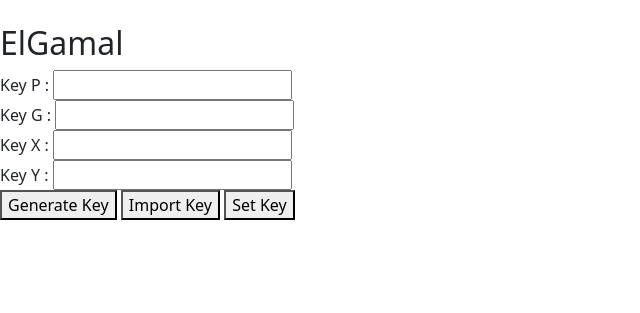
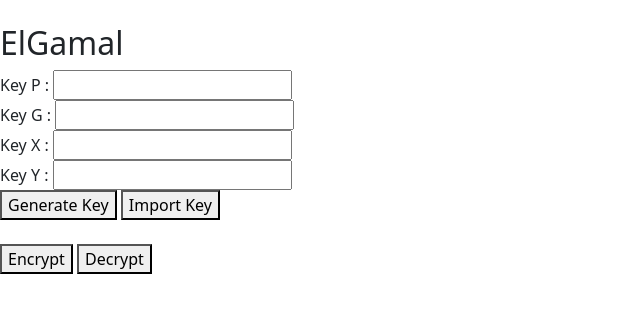
Before and after one commit to Rexy-Gamaliel/Public-Key-Cipher, a Flask app: page /elgamal in a window 1280 px wide. Shown: the part 152-465 px from the top of the page, without its empty margins (0-640 px from the left). Run offline with Flask 2, Linux system fonts and the light colour scheme; some libraries are stand-ins or nearby versions.

Commit message:
update elgamal route

```diff
--- a/src/app.py
+++ b/src/app.py
@@ -26,5 +26,13 @@ def elgamal_genkey():
         key[k] = str(key[k])
     return key
 
+@app.route('/elgamal/encrypt', methods=["POST", "GET"])
+def elgamal_encrypt():
+    return "test"
+
+@app.route('/elgamal/decrypt', methods=["POST", "GET"])
+def elgamal_decrypt():
+    return "test"
+
 if __name__ == "__main__":
     app.run(debug=True)
--- a/src/templates/elgamal.html
+++ b/src/templates/elgamal.html
@@ -15,8 +15,12 @@
         <input type="number" name="KeyY" id="KeyY"><br>
     <button id="generateKey">Generate Key</button>
     <button id="importKey">Import Key</button>
-    <button id="setKey">Set Key</button>
+    <br>
+    <br>
+    <button id="Encrypt" name="Encrypt">Encrypt</button>
+    <button id="Decrypt" name="Decrypt">Decrypt</button>
 
+    <div id="result"></div>
 
     <script>
         $("#generateKey").on("click", () => {
@@ -29,6 +33,34 @@
                 $("#KeyY").val(key.y)
             })
         })
+        $("#Encrypt").on("click", () => {
+            let data = createBodyRequest();
+            $.post("/elgamal/encrypt", data).done(data => {
+                $("#result").empty()
+                let outputText =
+                '<br><h3>Result: </h3>\
+                <div id="outText">' + data + '</div>'
+                $("#result").append(outputText)
+            })
+        })
+        $("#Decrypt").on("click", () => {
+            let data = createBodyRequest()
+            $.post("/elgamal/decrypt", data).done(data => {
+                $("#result").empty()
+                let outputText =
+                '<br><h3>Result: </h3>\
+                <div id="outText">' + data + '</div>'
+                $("#result").append(outputText)
+            })
+        })
+        const createBodyRequest = function() {
+            let body = {}
+            body.p = $("#KeyP").val()
+            body.g = $("#KeyG").val()
+            body.x = $("#KeyX").val()
+            body.y = $("#KeyY").val()
+            return JSON.stringify(body)
+        }
     </script>
 
 {% endblock %}
```
Also changed, not shown: 2 other files.
